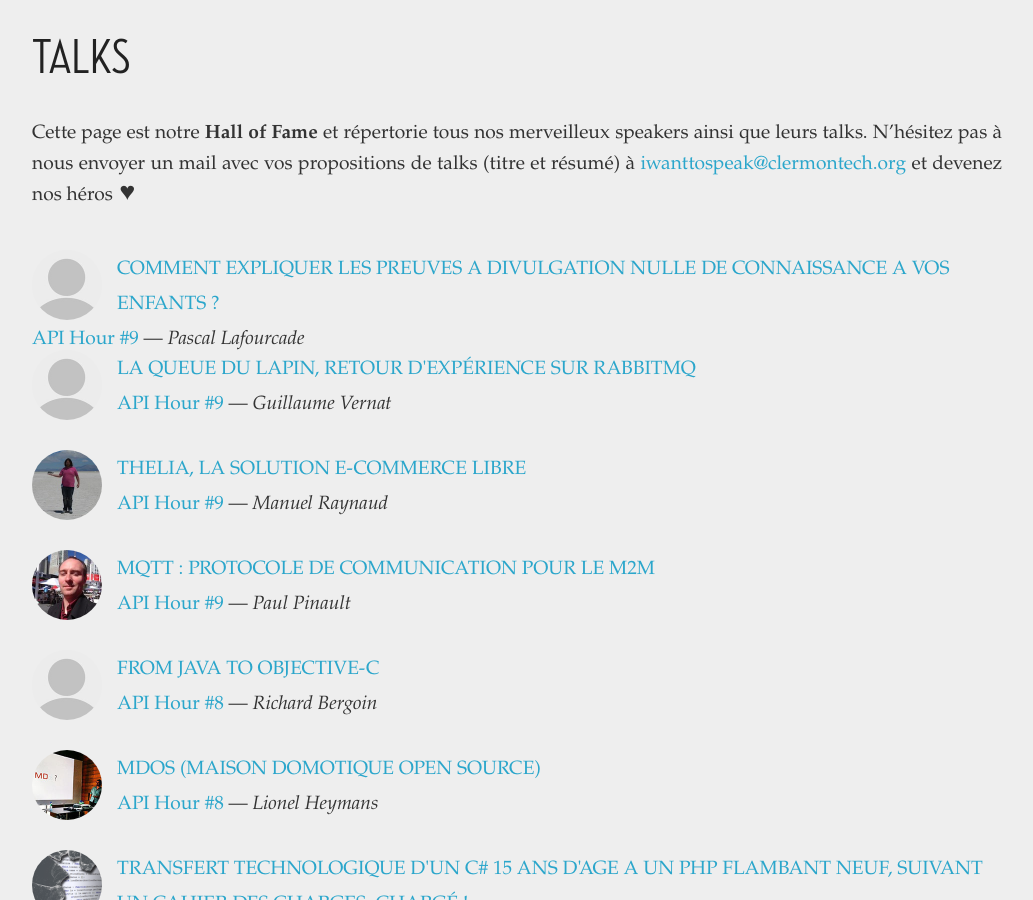
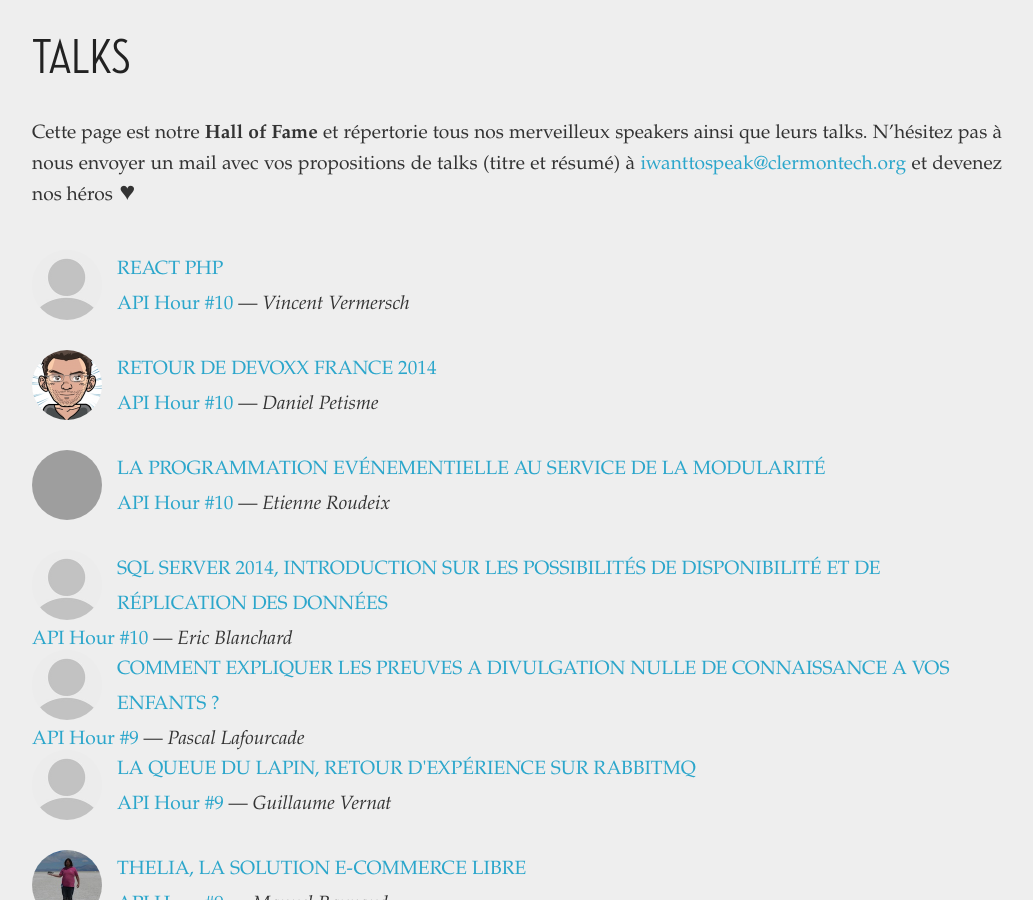
Before and after one commit to clermontech/clermontech.github.com, a Jekyll site: the page built from talks/index.md, in a window 1280 px wide and 900 px high, scrolled down 314 px. Shown: the whole window, without its empty margins (123-1156 px from the left). Built offline with Jekyll 4.4.1, drawn with Linux system fonts in a browser that asks for light colours; Markdown is read by kramdown in place of the engine named in the settings; grey boxes are pictures that could not be loaded.

Commit message:
add AH10 talks

```diff
--- a/_posts/2014-07-03-api-hour-10.md
+++ b/_posts/2014-07-03-api-hour-10.md
@@ -49,16 +49,24 @@ bases de données ? PRA, Mirroring, Replication, Cluster, Alaways ON, quelles so
 les différences entre toute ces technologies ? Dans quelle cadre faut-il les
 appliquer ?
 
+[Voir la vidéo]({% post_url 2014-07-10-1-eric-blanchard-sql-server-2014 %})
+
 ### Etienne Roudeix • La Programmation Evénementielle Au Service De La Modularité
 
 Mieux que les hooks ou que l'héritage, utiliser la programmation événementielle
 permet de proposer des solutions extrêmement modulables que ce soit pour un
 framework, un CMS, un ORM, etc.
 
+[Voir la vidéo]({% post_url 2014-07-10-2-etienne-roudeix-la-programmation-evenementielle-au-service-de-la-modularite %})
+
 ### Daniel Petisme • Retour De Devoxx France 2014
 
 What every IT hipsters should know...
 
+[Voir la vidéo]({% post_url 2014-07-10-3-daniel-petisme-retour-de-devoxx-france-2014 %})
+
 ### Vincent Vermersch • React PHP
 
 Consommer 50 APIs en parallèle avec PHP, une promesse ?
+
+[Voir la vidéo]({% post_url 2014-07-10-4-vincent-vermersch-reactphp %})
--- /dev/null
+++ b/_posts/2014-07-10-1-eric-blanchard-sql-server-2014.md
@@ -0,0 +1,23 @@
+---
+layout: talk
+categories: [ talks, api-hour-10 ]
+
+session_url: /api-hours/api-hour-10.html
+session_name: Clermont'ech API Hour &#35;10
+session_short_name: "&#35;10"
+
+author: Eric Blanchard
+author_url:
+author_image:
+
+slides_url:
+video:
+
+title: "SQL Server 2014, Introduction Sur Les Possibilités De Disponibilité Et De Réplication Des Données"
+---
+
+Le cloud computing nous permet de transporter et sécuriser nos données entre
+plusieurs machines, plusieurs sites, mais comment cela fonctionne-t-il avec nos
+bases de données ? PRA, Mirroring, Replication, Cluster, Alaways ON, quelles sont
+les différences entre toute ces technologies ? Dans quelle cadre faut-il les
+appliquer ?
--- /dev/null
+++ b/_posts/2014-07-10-2-etienne-roudeix-la-programmation-evenementielle-au-service-de-la-modularite.md
@@ -0,0 +1,21 @@
+---
+layout: talk
+categories: [ talks, api-hour-10 ]
+
+session_url: /api-hours/api-hour-10.html
+session_name: Clermont'ech API Hour &#35;10
+session_short_name: "&#35;10"
+
+author: Etienne Roudeix
+author_url: https://twitter.com/__etienne
+author_image: roudeix.png
+
+slides_url: http://github.roudeix.net/talks-eventProgramming/
+video:
+
+title: "La Programmation Evénementielle Au Service De La Modularité"
+---
+
+Mieux que les hooks ou que l'héritage, utiliser la programmation événementielle
+permet de proposer des solutions extrêmement modulables que ce soit pour un
+framework, un CMS, un ORM, etc.
--- /dev/null
+++ b/_posts/2014-07-10-3-daniel-petisme-retour-de-devoxx-france-2014.md
@@ -0,0 +1,19 @@
+---
+layout: talk
+categories: [ talks, api-hour-10 ]
+
+session_url: /api-hours/api-hour-10.html
+session_name: Clermont'ech API Hour &#35;10
+session_short_name: "&#35;10"
+
+author: Daniel Petisme
+author_url: https://twitter.com/danielpetisme
+author_image: danielpetisme.png
+
+slides_url: http://danielpetisme.github.io/devoxx-2014-feedback-slides/
+video:
+
+title: "Retour De Devoxx France 2014"
+---
+
+What every IT hipsters should know...
--- /dev/null
+++ b/_posts/2014-07-10-4-vincent-vermersch-reactphp.md
@@ -0,0 +1,19 @@
+---
+layout: talk
+categories: [ talks, api-hour-10 ]
+
+session_url: /api-hours/api-hour-10.html
+session_name: Clermont'ech API Hour &#35;10
+session_short_name: "&#35;10"
+
+author: Vincent Vermersch
+author_url:
+author_image:
+
+slides_url:
+video:
+
+title: "React PHP"
+---
+
+Consommer 50 APIs en parallèle avec PHP, une promesse ?
```
